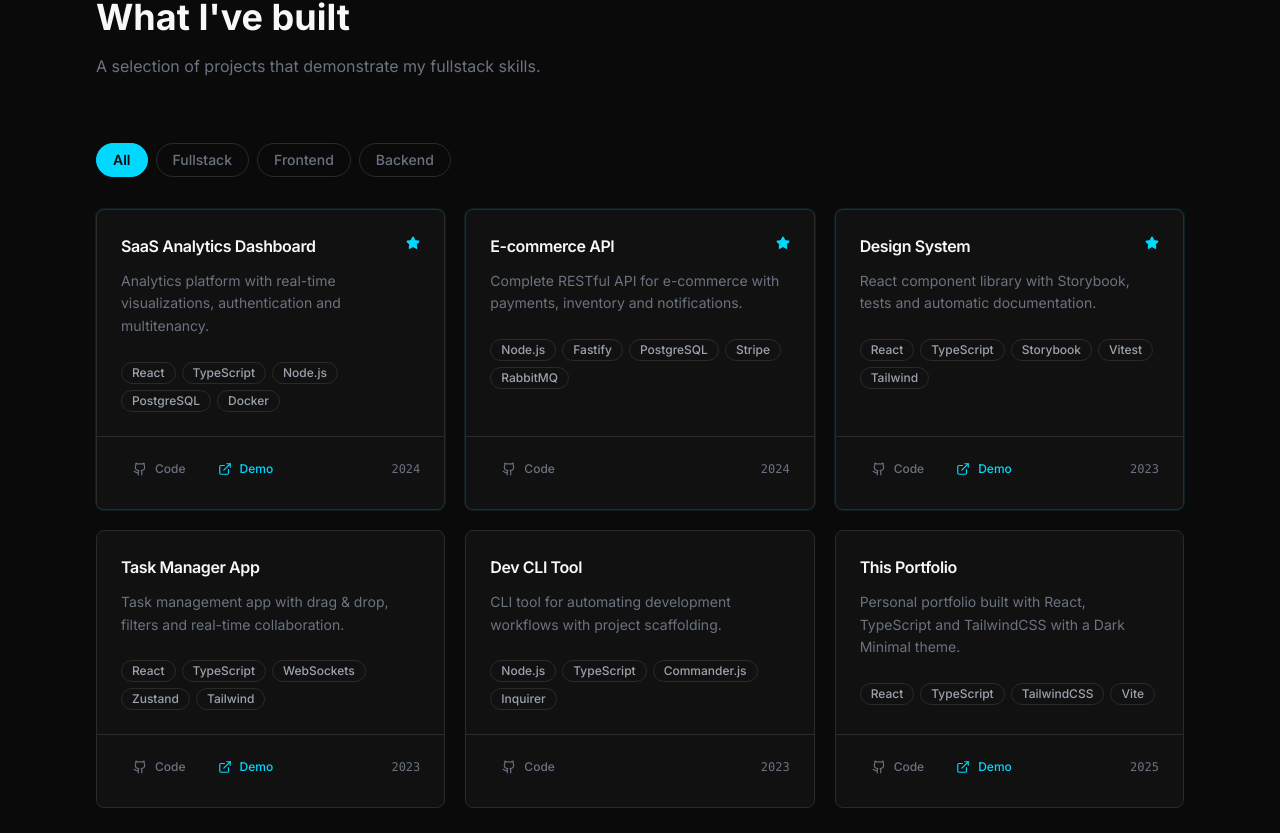
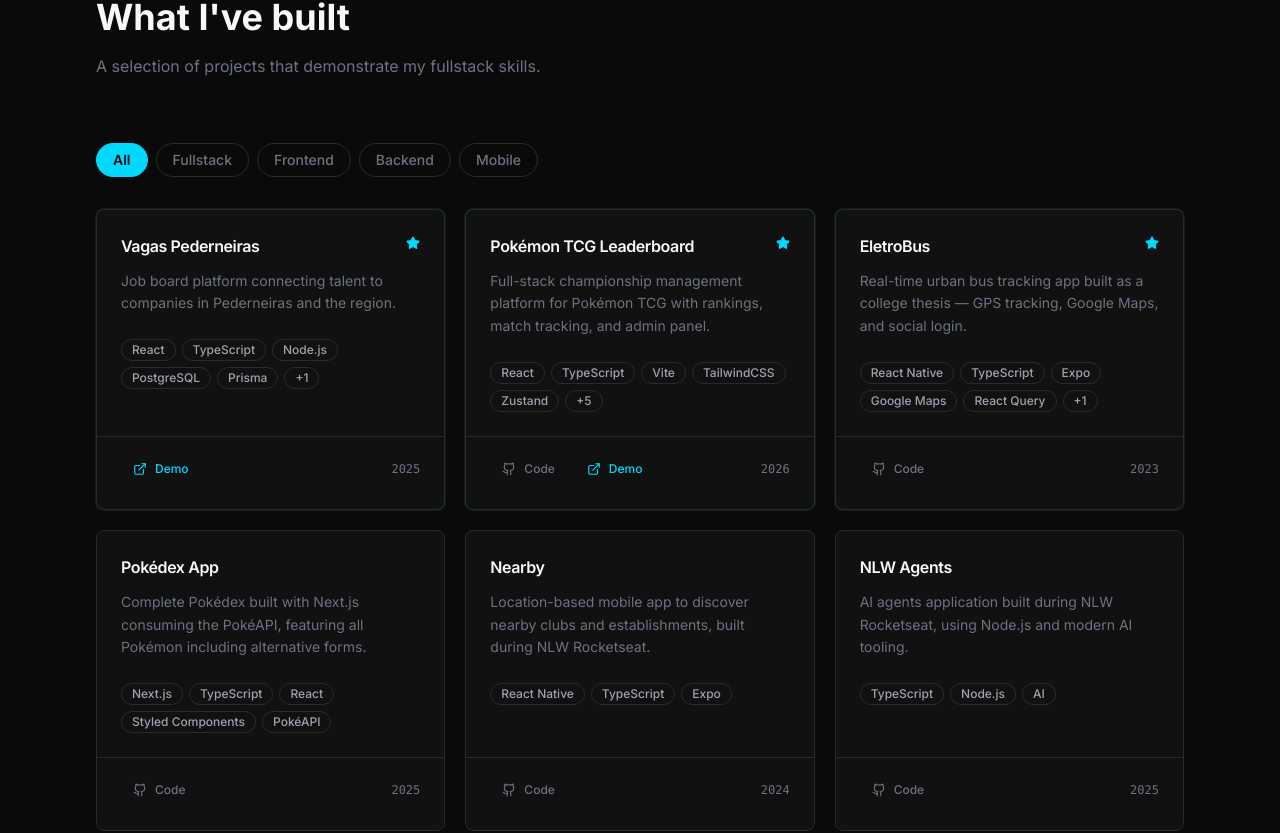
Before and after one commit to Glerme/personal-site, a React (Vite) app: page / in a window 1280 px wide. Shown: the part 2955-3788 px from the top of the page. Built offline with nearby package versions, Linux system fonts and the light colour scheme; no server answers.

Commit message:
added new projects

```diff
--- a/src/components/sections/projects-section.tsx
+++ b/src/components/sections/projects-section.tsx
@@ -9,7 +9,7 @@
 import type { ProjectCategory } from '@/types/portfolio.types'
 import { cn } from '@/utils/cn'
 
-const FILTER_VALUES: (ProjectCategory | 'all')[] = ['all', 'fullstack', 'frontend', 'backend']
+const FILTER_VALUES: (ProjectCategory | 'all')[] = ['all', 'fullstack', 'frontend', 'backend', 'mobile']
 
 export function ProjectsSection() {
   const { t } = useTranslation()
--- a/src/data/portfolio-data.ts
+++ b/src/data/portfolio-data.ts
@@ -24,56 +24,80 @@
 
 export const projects: Project[] = [
   {
-    id: "saas-dashboard",
-    tags: ["React", "TypeScript", "Node.js", "PostgreSQL", "Docker"],
+    id: "vagas-pederneiras",
+    tags: ["React", "TypeScript", "Node.js", "PostgreSQL", "Prisma", "TailwindCSS"],
     category: "fullstack",
-    githubUrl: "https://github.com/gui/saas-dashboard",
-    liveUrl: "https://demo.saas-dashboard.dev",
+    liveUrl: "https://www.vagaspederneiras.com.br",
     featured: true,
-    year: 2024,
+    year: 2025,
   },
   {
-    id: "ecommerce-api",
-    tags: ["Node.js", "Fastify", "PostgreSQL", "Stripe", "RabbitMQ"],
-    category: "backend",
-    githubUrl: "https://github.com/gui/ecommerce-api",
+    id: "leaderboard-pokemon-tcg",
+    tags: [
+      "React",
+      "TypeScript",
+      "Vite",
+      "TailwindCSS",
+      "Zustand",
+      "TanStack Query",
+      "Express",
+      "Prisma",
+      "PostgreSQL",
+      "Docker",
+    ],
+    category: "fullstack",
+    githubUrl: "https://github.com/Glerme/leaderboard-pokemon-tcg",
+    liveUrl: "https://leaderboard-pokemon-tcg-frontend.vercel.app/",
     featured: true,
-    year: 2024,
+    year: 2026,
   },
   {
-    id: "design-system",
-    tags: ["React", "TypeScript", "Storybook", "Vitest", "Tailwind"],
-    category: "frontend",
-    githubUrl: "https://github.com/gui/design-system",
-    liveUrl: "https://design.guilherme.dev",
+    id: "eletrobus",
+    tags: [
+      "React Native",
+      "TypeScript",
+      "Expo",
+      "Google Maps",
+      "React Query",
+      "MongoDB",
+    ],
+    category: "mobile",
+    githubUrl: "https://github.com/Glerme/eletrobus",
     featured: true,
     year: 2023,
   },
   {
-    id: "task-manager",
-    tags: ["React", "TypeScript", "WebSockets", "Zustand", "Tailwind"],
-    category: "fullstack",
-    githubUrl: "https://github.com/gui/task-manager",
-    liveUrl: "https://tasks.guilherme.dev",
+    id: "pokedex-react",
+    tags: ["Next.js", "TypeScript", "React", "Styled Components", "PokéAPI"],
+    category: "frontend",
+    githubUrl: "https://github.com/Glerme/Pokedex-React",
     featured: false,
-    year: 2023,
+    year: 2025,
   },
   {
-    id: "cli-tool",
-    tags: ["Node.js", "TypeScript", "Commander.js", "Inquirer"],
+    id: "nearby",
+    tags: ["React Native", "TypeScript", "Expo"],
+    category: "mobile",
+    githubUrl: "https://github.com/Glerme/nearby",
+    featured: false,
+    year: 2024,
+  },
+  {
+    id: "nlw-agents",
+    tags: ["TypeScript", "Node.js", "AI"],
     category: "backend",
-    githubUrl: "https://github.com/gui/dev-cli",
+    githubUrl: "https://github.com/Glerme/nlw-agents",
     featured: false,
-    year: 2023,
+    year: 2025,
   },
   {
     id: "portfolio",
     tags: ["React", "TypeScript", "TailwindCSS", "Vite"],
     category: "frontend",
-    githubUrl: "https://github.com/gui/portfolio",
-    liveUrl: "https://guilherme.dev",
+    githubUrl: "https://github.com/Glerme/personal-site",
+    liveUrl: "https://glerme.dev",
     featured: false,
-    year: 2025,
+    year: 2026,
   },
 ];
 
--- a/src/i18n/locales/en.json
+++ b/src/i18n/locales/en.json
@@ -36,7 +36,8 @@
       "all": "All",
       "fullstack": "Fullstack",
       "frontend": "Frontend",
-      "backend": "Backend"
+      "backend": "Backend",
+      "mobile": "Mobile"
     },
     "code": "Code",
     "demo": "Demo",
@@ -122,26 +123,32 @@
       "tools": "Tools"
     },
     "projects": {
-      "saas-dashboard": {
-        "title": "SaaS Analytics Dashboard",
-        "description": "Analytics platform with real-time visualizations, authentication and multitenancy.",
-        "longDescription": "Full-featured dashboard with interactive charts using Recharts, JWT authentication, team management and PDF report exports."
+      "vagas-pederneiras": {
+        "title": "Vagas Pederneiras",
+        "description": "Job board platform connecting talent to companies in Pederneiras and the region.",
+        "longDescription": "Full-stack job board with vacancy listings, search, company profiles, and candidate management — built for the local job market in Pederneiras, SP."
       },
-      "ecommerce-api": {
-        "title": "E-commerce API",
-        "description": "Complete RESTful API for e-commerce with payments, inventory and notifications."
+      "leaderboard-pokemon-tcg": {
+        "title": "Pokémon TCG Leaderboard",
+        "description": "Full-stack championship management platform for Pokémon TCG with rankings, match tracking, and admin panel.",
+        "longDescription": "Full-stack app with public rankings, championship management, player registration, and V/W/L match scoring. Frontend with React + Vite + TailwindCSS + Zustand, backend with Express + Prisma + PostgreSQL + JWT."
       },
-      "design-system": {
-        "title": "Design System",
-        "description": "React component library with Storybook, tests and automatic documentation."
+      "eletrobus": {
+        "title": "EletroBus",
+        "description": "Real-time urban bus tracking app built as a college thesis — GPS tracking, Google Maps, and social login.",
+        "longDescription": "TCC project focused on improving urban mobility with real-time bus tracking, route and stop data, social login via Google, and a driver interface. Built with React Native, Expo, and MongoDB."
       },
-      "task-manager": {
-        "title": "Task Manager App",
-        "description": "Task management app with drag & drop, filters and real-time collaboration."
+      "pokedex-react": {
+        "title": "Pokédex App",
+        "description": "Complete Pokédex built with Next.js consuming the PokéAPI, featuring all Pokémon including alternative forms."
       },
-      "cli-tool": {
-        "title": "Dev CLI Tool",
-        "description": "CLI tool for automating development workflows with project scaffolding."
+      "nearby": {
+        "title": "Nearby",
+        "description": "Location-based mobile app to discover nearby clubs and establishments, built during NLW Rocketseat."
+      },
+      "nlw-agents": {
+        "title": "NLW Agents",
+        "description": "AI agents application built during NLW Rocketseat, using Node.js and modern AI tooling."
       },
       "portfolio": {
         "title": "This Portfolio",
--- a/src/i18n/locales/pt-BR.json
+++ b/src/i18n/locales/pt-BR.json
@@ -36,7 +36,8 @@
       "all": "Todos",
       "fullstack": "Fullstack",
       "frontend": "Frontend",
-      "backend": "Backend"
+      "backend": "Backend",
+      "mobile": "Mobile"
     },
     "code": "Código",
     "demo": "Demo",
@@ -122,26 +123,32 @@
       "tools": "Ferramentas"
     },
     "projects": {
-      "saas-dashboard": {
-        "title": "SaaS Analytics Dashboard",
-        "description": "Plataforma de analytics com visualizações em tempo real, autenticação e multitenancy.",
-        "longDescription": "Dashboard completo com gráficos interativos usando Recharts, autenticação JWT, gerenciamento de equipes e exportação de relatórios em PDF."
+      "vagas-pederneiras": {
+        "title": "Vagas Pederneiras",
+        "description": "Plataforma de vagas de emprego conectando talentos a empresas de Pederneiras e região.",
+        "longDescription": "Job board fullstack com listagem de vagas, busca, perfis de empresas e gerenciamento de candidatos — criado para o mercado de trabalho local de Pederneiras, SP."
       },
-      "ecommerce-api": {
-        "title": "E-commerce API",
-        "description": "API RESTful completa para e-commerce com pagamentos, estoque e notificações."
+      "leaderboard-pokemon-tcg": {
+        "title": "Leaderboard Pokémon TCG",
+        "description": "Plataforma fullstack de gerenciamento de campeonatos de Pokémon TCG com rankings, registro de partidas e painel admin.",
+        "longDescription": "App fullstack com rankings públicos, gerenciamento de campeonatos, cadastro de jogadores e pontuação por V/E/D. Frontend com React + Vite + TailwindCSS + Zustand, backend com Express + Prisma + PostgreSQL + JWT."
       },
-      "design-system": {
-        "title": "Design System",
-        "description": "Sistema de componentes React com Storybook, testes e documentação automática."
+      "eletrobus": {
+        "title": "EletroBus",
+        "description": "App de rastreamento de ônibus urbano em tempo real desenvolvido como TCC — GPS tracking, Google Maps e login social.",
+        "longDescription": "Projeto de TCC focado em melhorar a mobilidade urbana com rastreamento em tempo real, dados de rotas e pontos, login social via Google e interface para motoristas. Construído com React Native, Expo e MongoDB."
       },
-      "task-manager": {
-        "title": "Task Manager App",
-        "description": "Aplicativo de gerenciamento de tarefas com drag & drop, filtros e colaboração em tempo real."
+      "pokedex-react": {
+        "title": "App Pokédex",
+        "description": "Pokédex completa construída com Next.js consumindo a PokéAPI, com todos os Pokémons incluindo formas alternativas."
       },
-      "cli-tool": {
-        "title": "Dev CLI Tool",
-        "description": "Ferramenta CLI para automação de workflows de desenvolvimento com scaffolding de projetos."
+      "nearby": {
+        "title": "Nearby",
+        "description": "App mobile de geolocalização para descobrir clubes e estabelecimentos próximos, desenvolvido durante o NLW Rocketseat."
+      },
+      "nlw-agents": {
+        "title": "NLW Agents",
+        "description": "Aplicação de agentes de IA construída durante o NLW Rocketseat, usando Node.js e ferramentas modernas de IA."
       },
       "portfolio": {
         "title": "Este Portfolio",
```
